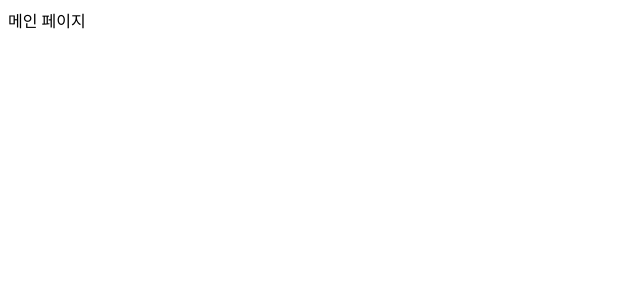
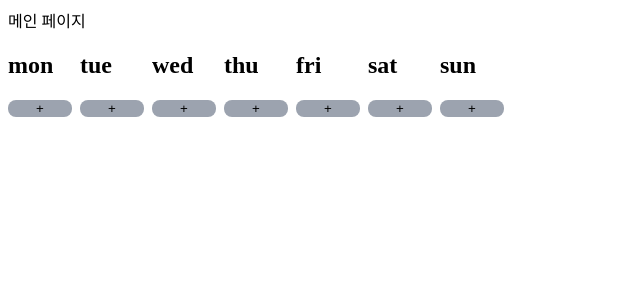
Before and after one commit to Woolegend/exetable, a Next.js app: page / in a window 1280 px wide. Shown: the top 300 px of the page, without its empty margins (0-640 px from the left). Built offline with nearby package versions, Linux system fonts and the light colour scheme.

Commit message:
feat: 데이터 타입 정의

```diff
--- /dev/null
+++ b/components/Column.module.css
@@ -0,0 +1,14 @@
+.buttonAdd {
+  width: 64px;
+  border: none;
+  border-radius: 8px;
+  background-color: var(--gray-400);
+}
+
+.buttonAdd:hover {
+  background-color: var(--gray-500);
+}
+
+.buttonAdd:active {
+  background-color: var(--gray-600);
+}
--- a/components/Column.tsx
+++ b/components/Column.tsx
@@ -0,0 +1,12 @@
+import { Day, Exercise } from "@/pages";
+import styles from "./Column.module.css";
+
+export default function Column({ day, data }: { day: Day; data: Exercise[] }) {
+  console.log(data);
+  return (
+    <div className={styles[day]}>
+      <h2>{day}</h2>
+      <button className={styles.buttonAdd}>+</button>
+    </div>
+  );
+}
--- a/pages/index.tsx
+++ b/pages/index.tsx
@@ -1,7 +1,49 @@
+import styles from "@/styles/Home.module.css";
+import Column from "@/components/Column";
+import { useEffect, useState } from "react";
+
+export type Day = "mon" | "tue" | "wed" | "thu" | "fri" | "sat" | "sun";
+
+export interface Exercise {
+  name: string;
+  weight: number;
+  unit: "lb" | "kg";
+  repeat: number;
+}
+
+type Schedule = {
+  [key in Day]: Exercise[];
+};
+
+const DEFAULT_SCHEDULE: Schedule = {
+  mon: [],
+  tue: [],
+  wed: [],
+  thu: [],
+  fri: [],
+  sat: [],
+  sun: [],
+};
+
 export default function Home() {
+  const [schedule, setSchedule] = useState(DEFAULT_SCHEDULE);
+
+  useEffect(() => {
+    setSchedule(DEFAULT_SCHEDULE);
+  }, []);
+
   return (
-    <>
+    <div className={styles.container}>
       <div>메인 페이지</div>
-    </>
+      <div className={styles.table}>
+        <Column day="mon" data={schedule.mon} />
+        <Column day="tue" data={schedule.tue} />
+        <Column day="wed" data={schedule.wed} />
+        <Column day="thu" data={schedule.thu} />
+        <Column day="fri" data={schedule.fri} />
+        <Column day="sat" data={schedule.sat} />
+        <Column day="sun" data={schedule.sun} />
+      </div>
+    </div>
   );
 }
--- /dev/null
+++ b/styles/Home.module.css
@@ -0,0 +1,4 @@
+.table {
+  display: flex;
+  gap: 8px;
+}
--- a/styles/globals.css
+++ b/styles/globals.css
@@ -1,4 +1,21 @@
 :root {
-  --background: #ffffff;
-  --foreground: #171717;
+  --gray-900: #111827;
+  --gray-800: #1f2937;
+  --gray-700: #374151;
+  --gray-600: #4b5563;
+  --gray-500: #6b7280;
+  --gray-400: #9ca3af;
+  --gray-300: #e5e7eb;
+  --gray-200: #f3f4f6;
+  --gray-100: #f9fafb;
+
+  --cool-gray-300: #d1d5d6;
+
+  --secondary-200: #e5e7eb;
+
+  --blue: #3692ff;
+  --blue-hover: #1967d6;
+  --blue-active: #1251aa;
+  --error: #f74747;
+  --inactive: #9ca3af;
 }
```
